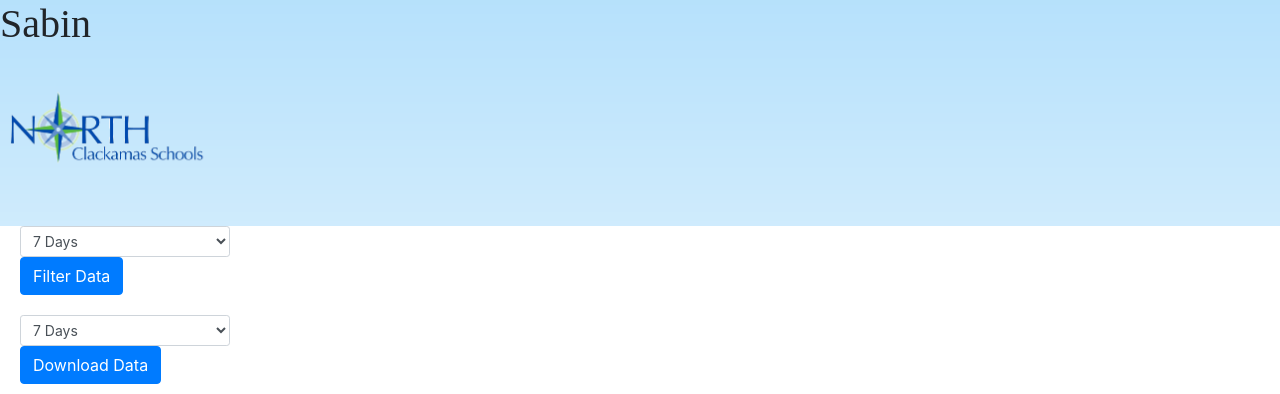
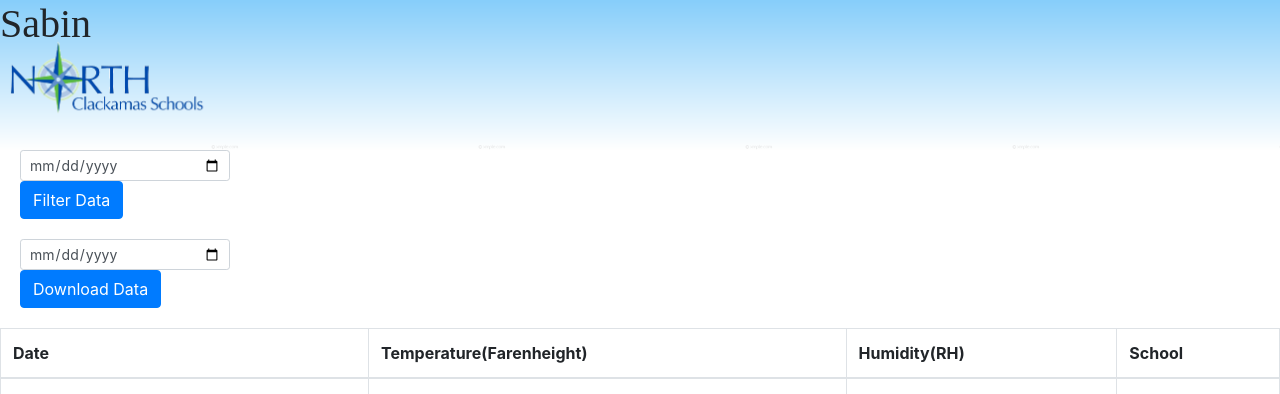
Before and after one commit to Jaredana/Tempgauge, a Django app: template temperatures/templates/schools/Sabin/index.html in a window 1280 px wide. Shown: the top 394 px of the page. Run offline with Django 3.2, Linux system fonts and the light colour scheme; the template is opened without the code that fills it: values that come from a table or form of the project are taken from there, others are empty; data comes from the database, SQL or seed files in the repository; both versions use the stored data as it was after the commit; some libraries are stand-ins or nearby versions.

Commit message:
Fixed css and added better date functionality

```diff
--- a/temperatures/static/Tempgauge/style.css
+++ b/temperatures/static/Tempgauge/style.css
@@ -5,8 +5,11 @@
 
 #main_logo {
 	max-height: auto;
-	height:150px;
-	width: 100%;
+	height: 150px;
+	width: auto;
+	display: block;
+	position: relative;
+	bottom: 50px;
 }
 
 #forms {
@@ -24,3 +27,11 @@
 	word-break:normal;
 	border-color:black;
 }
+
+#header {
+	background: url('gradient.png');
+	background-position: center;
+	background-size: contain;
+	height: 150px;
+	position: inline;
+}
--- a/temperatures/templates/schools/Sabin/index.html
+++ b/temperatures/templates/schools/Sabin/index.html
@@ -8,24 +8,19 @@
 <link rel="stylesheet" type="text/css" href="https://cdnjs.cloudflare.com/ajax/libs/twitter-bootstrap/4.1.1/css/bootstrap.css">
 
 <head>
-<div style="background: url({%static 'Tempgauge/gradient.png' %});background-position: center; padding-bottom: 20px;">
+<div id = "header">
 <h1 style="font-family: open-sans">Sabin</h1>
-<img src="{%static 'Tempgauge/nclogo.png' %}" alt="Logo" id="main_logo" style="height:150px;width:auto;display:grid;" class="">
+<img src="{%static 'Tempgauge/nclogo.png' %}" alt="Logo" id="main_logo">
 
 </div>
 </head>
-<script>
 
-</script>
 <body>
 <div id="forms">
 
 	<form action= "{%url 'getdata' %}" id="filter" method="POST">
 		{% csrf_token %}
-		<select name="filteroptions" class="form-control form-control-sm col-sm-2">
-  			<option value="7" >7 Days</option>
-  			<option value="30">30 Days</option>
-		</select>
+		<input name="filteroptions" class="form-control form-control-sm col-sm-2" type="date" id="datefilter" max="2018-02-18" min="2017-01-01" required>
 		<input form="filter" type="submit" value="Filter Data" class="btn btn-primary">
 	</form>
 
@@ -33,10 +28,7 @@
 
 	<form action= "{%url 'download_data' %}" id="download" method="POST" style="margin-top: 20px;">
 		{% csrf_token %}
-		<select name="downloadoptions" class="form-control form-control-sm col-sm-2">
-  			<option value="7" >7 Days</option>
-  			<option value="30">30 Days</option>
-		</select>
+		<input name="downloadoptions" class="form-control form-control-sm col-sm-2" type="date" id="datefilter">
 		<input form="download" type="submit" value="Download Data" class="btn btn-primary">
 	</form>
 </div>
@@ -63,7 +55,24 @@
 </table>
 
 </body>
+{% block javascript %}
+<script src="https://ajax.googleapis.com/ajax/libs/jquery/3.3.1/jquery.min.js"></script>
 
 
+<script>
+var today = new Date();
+var dd = today.getDate();
+var mm = today.getMonth()+1 //january is 0
+var yyyy = today.getFullYear();
+if(dd < 10){
+	dd='0'+dd
+}
+if(mm < 10){
+	mm='0'+mm
+}
+today = yyyy+'-'+mm+'-'+dd;
+document.getElementById("datefilter").setAttribute("max", today);
+</script>
 
+{% endblock %}
 </html>
--- a/temperatures/templates/temperatures/welcome.html
+++ b/temperatures/templates/temperatures/welcome.html
@@ -7,7 +7,7 @@
 
 <head>
 
-<div style="background: url({%static 'Tempgauge/gradient.png' %});background-position: center; padding-bottom: 20px;">
+<div id="header">
 <h1 style="font-family: open-sans">Sabin</h1>
 <img src="{%static 'Tempgauge/nclogo.png' %}" alt="Logo" id="main_logo" style="height:150px;width:auto;display:grid;" class="">
 </div>
```
Also changed, not shown: temperatures/templates/schools/Sabin/refreshdetail.html (+26 -7 lines), temperatures/views.py (+9 -7 lines), db.sqlite3, 12 other files.
